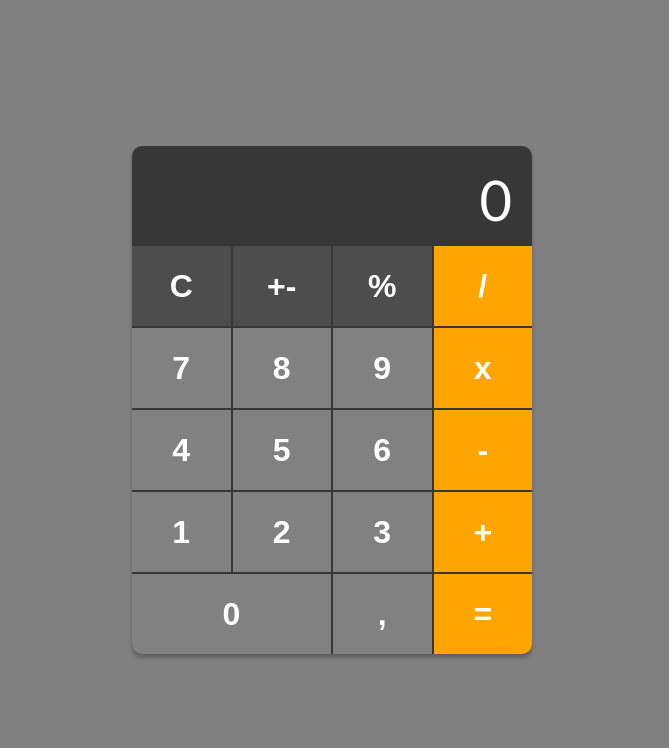
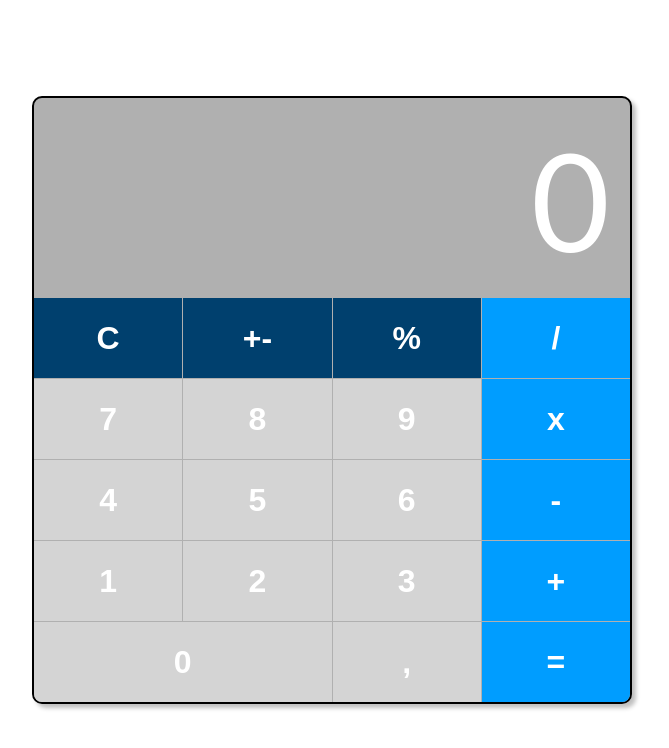
Before and after one commit to RioBranco-Projects/CalculatorExemple, a plain HTML site: page index.html in a window 1280 px wide. Shown: the whole page, without its empty margins (308-977 px from the left). Drawn offline with Linux system fonts and the light colour scheme.

Commit message:
new styles

```diff
--- a/index.html
+++ b/index.html
@@ -14,26 +14,26 @@
             <button class="bg-gray">C</button>
             <button class="bg-gray">+-</button>
             <button class="bg-gray">%</button>
-            <button class="bg-orange">/</button>
+            <button class="bg-blue">/</button>
 
             <button class="bg-light-gray">7</button>
             <button class="bg-light-gray">8</button>
             <button class="bg-light-gray">9</button>
-            <button class="bg-orange">x</button>
+            <button class="bg-blue">x</button>
 
             <button class="bg-light-gray">4</button>
             <button class="bg-light-gray">5</button>
             <button class="bg-light-gray">6</button>
-            <button class="bg-orange">-</button>
+            <button class="bg-blue">-</button>
 
             <button class="bg-light-gray">1</button>
             <button class="bg-light-gray">2</button>
             <button class="bg-light-gray">3</button>
-            <button class="bg-orange">+</button>
+            <button class="bg-blue">+</button>
 
             <button class="bg-light-gray zero">0</button>
             <button class="bg-light-gray">,</button>
-            <button class="bg-orange">=</button>
+            <button class="bg-blue">=</button>
 
         </div><!-- buttons -->
     </div><!-- calculator -->
--- a/style.css
+++ b/style.css
@@ -8,28 +8,37 @@ body {
     align-items: center;
     justify-content: center;
     height: 100vh;
-    background-color: gray;
+    background-color: rgb(255, 255, 255);
 }
 
 .calculator {
-    width: 400px;
-    background-color: #373737;
+    width: 600px;
+    border: #000000 2px solid;
+    background-color: #b0b0b0;
     border-radius: 10px;
-    box-shadow: 0px 4px 4px #00000040;
+    box-shadow: 4px 4px 4px #00000040;
     font-family: 'Gill Sans', 'Gill Sans MT', Calibri, 'Trebuchet MS', sans-serif;
     overflow: hidden;
+    @media (max-width: 600px) {
+        width: 350px;
+    }
 }
+
 .result {
-    height: 100px;
+    height: 200px;
     padding: 20px;
     text-align: right;
     color: #fff;
-    font-size: 3.5rem;
+    font-size: 8.5rem;
+    @media (max-width: 600px) {
+        height: 100px;;
+        font-size: 3.5rem;
+    }
 }
 .buttons {
     display: grid;
     grid-template-columns: repeat(4, 1fr);
-    grid-gap: 2px;
+    grid-gap: 1px;
 }
 .buttons button {
     display: flex;
@@ -49,16 +58,16 @@ body {
 }
 
 .bg-gray {
-    background-color: rgb(77, 77, 77);
+    background-color: rgb(0, 64, 110);
 }
 .bg-light-gray {
-    background-color: rgb(129, 129, 129);
+    background-color: rgb(212, 212, 212);
 }
 
 button:active {
     opacity: 0.9;
 }
 
-.bg-orange {
-    background-color: orange;
+.bg-blue {
+    background-color: rgb(0, 157, 255);
 }
```
